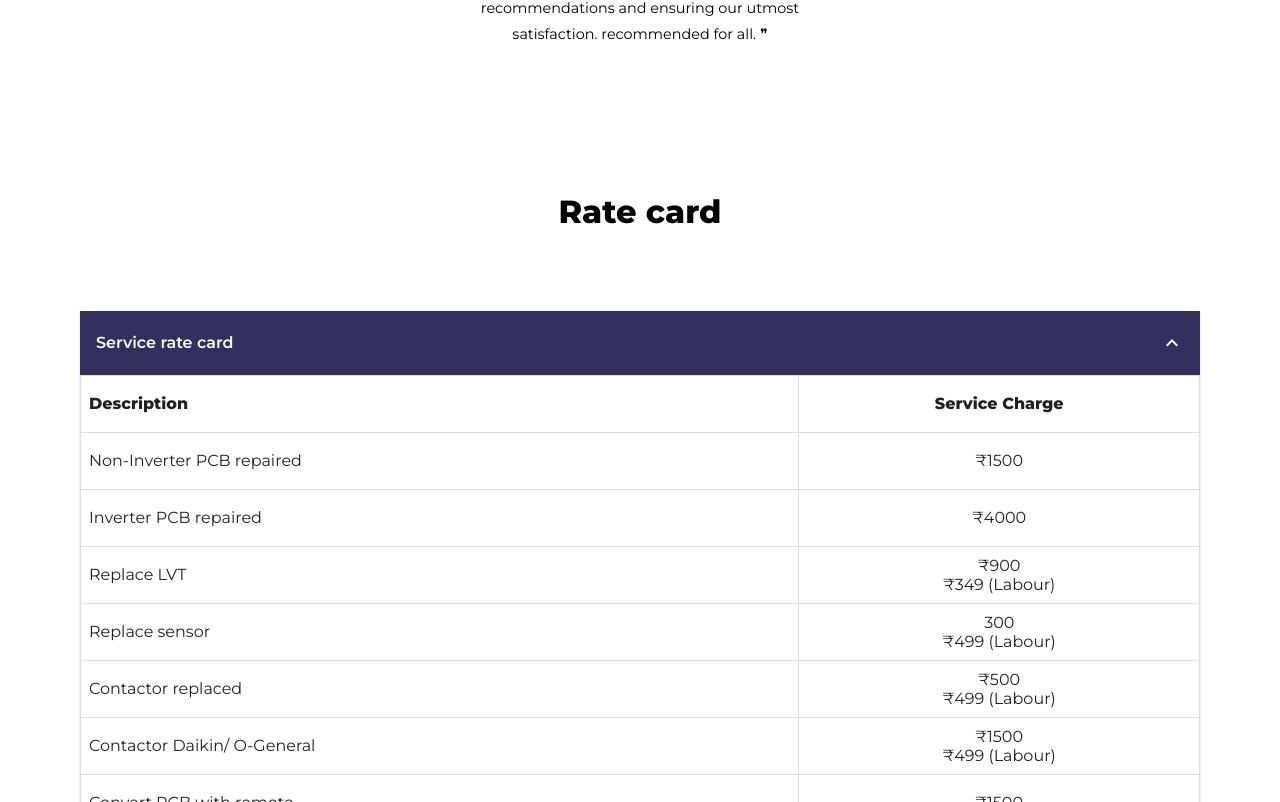
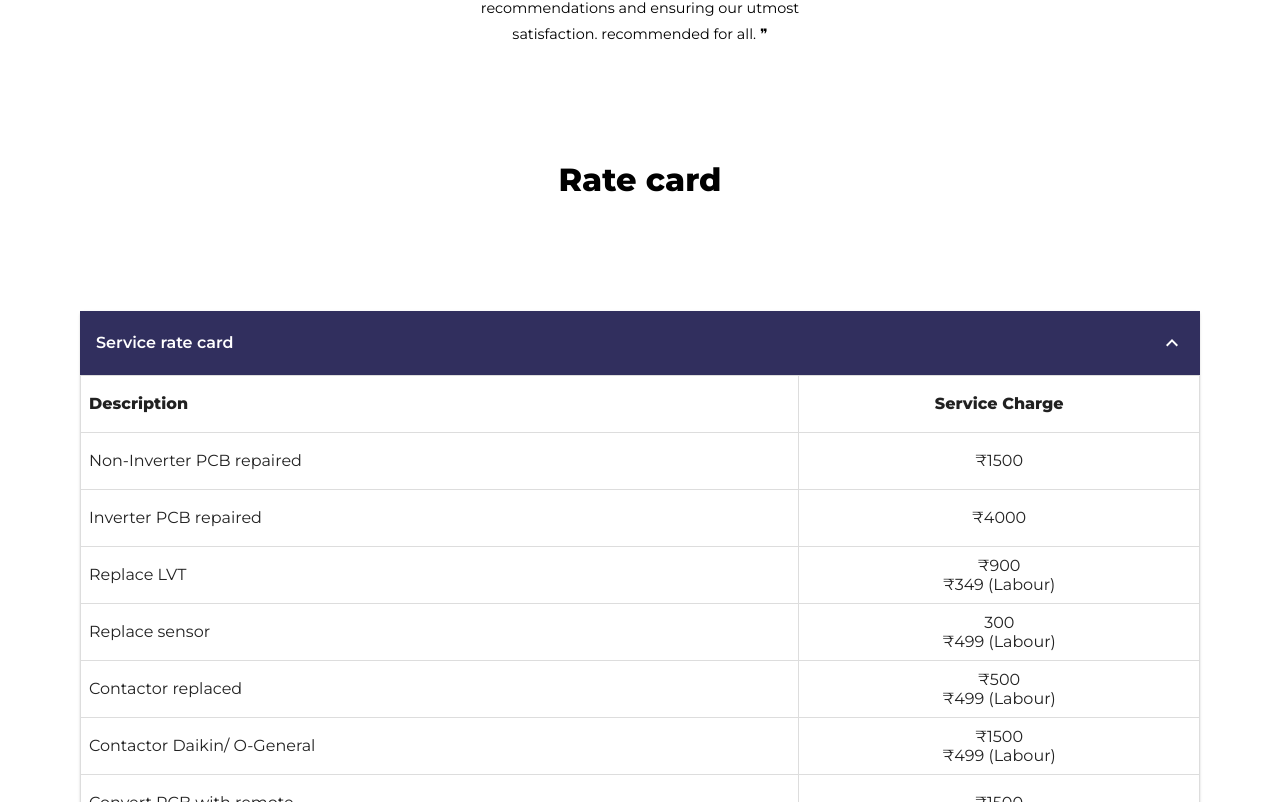
Before and after one commit to Chetan-Bashetti/UrbanMES, a React (Create React App) app: page / in a window 1280 px wide. Shown: the part 2798-3600 px from the top of the page. Built offline with nearby package versions, Linux system fonts and the light colour scheme.

Commit message:
Updated CSS for rate card

```diff
--- a/src/containers/rate-card/rate-card.css
+++ b/src/containers/rate-card/rate-card.css
@@ -1,12 +1,12 @@
 .rate-wrapper {
 	display: flex;
 	flex-direction: column;
-	padding: 2em 0;
+	padding-top: 2em;
 }
 
 .rate-title {
 	font-size: 2em;
-	margin-top: 1em;
+	margin-bottom: 1em;
 	font-weight: 700;
 	text-align: center;
 }
```
